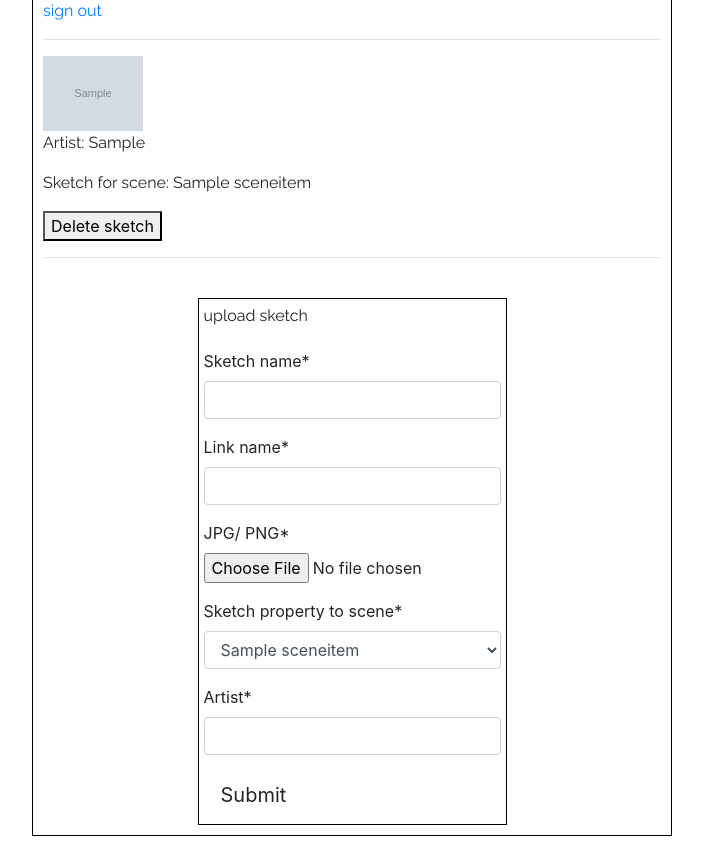
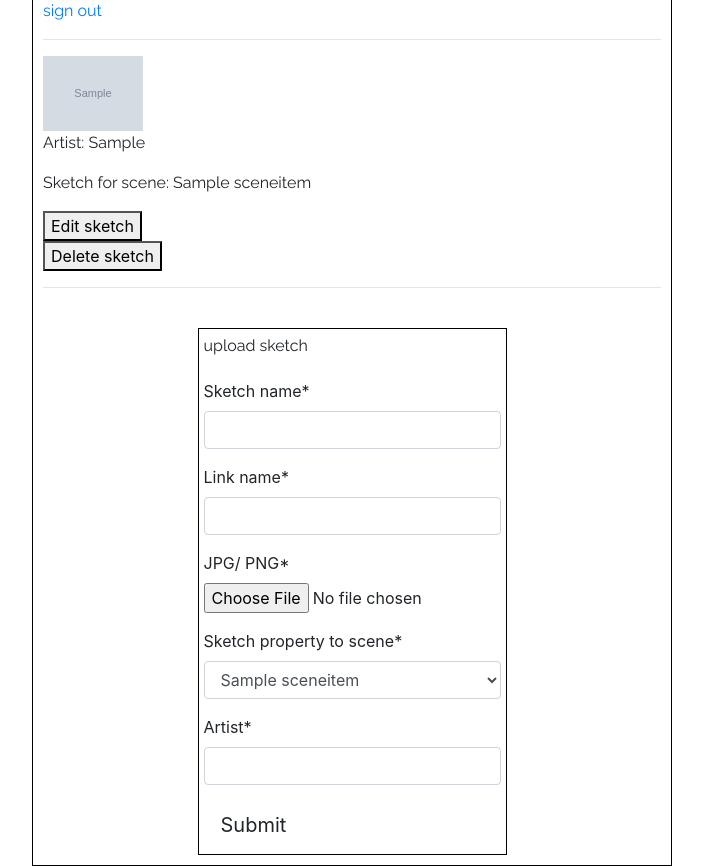
Before and after one commit to MidnattLantern/social_frames, a Django app: a page that uses templates/scene_view.html in a window 1280 px wide. Shown: the part 134-1000 px from the top of the page, without its empty margins (288-991 px from the left). Before the commit the page ends 970 px from the top, so only its background shows below. Run offline with Django 3.2, Linux system fonts and the light colour scheme; a user stored in the database is signed in; tables that the repository leaves empty hold one stand-in row (values such as "Sample post"); grey boxes marked "Sample" are stand-in pictures; some libraries are stand-ins or nearby versions.

Commit message:
add delete button for sketches

```diff
--- a/storyboard/views.py
+++ b/storyboard/views.py
@@ -143,6 +143,11 @@ class RenderSceneView(View):
             sketch.save()
         else:
             sketch_item_form = CreateSketchItem()
+
+        # tutoring help
+        delete_scene = SketchItem.objects.get(pk=scene_slug)
+        delete_scene.delete()
+
         return render(
             request,
             'scene_view.html',
@@ -150,5 +155,9 @@ class RenderSceneView(View):
                 'scene_item': scene_item,
                 'sketch_item': sketch_item,
                 'create_sketch_item': CreateSketchItem(),
+
+                # tutoring help
+                'delete_sketch_item': delete_scene,
+
             },
         )
--- a/templates/scene_view.html
+++ b/templates/scene_view.html
@@ -19,7 +19,11 @@
 </div>
 <p>Sketch for scene: {{ i.sketch_property_to_scene }} </p>
 
-<button href="#">Delete sketch</button>
+<button href="#">Edit sketch</button>
+<form>
+    {{ delete_sketch_item | crispy }}
+<button>Delete sketch</button>
+</form>
 
 <hr>
 <br>
```
Also changed, not shown: storyboard/urls.py (line endings or trailing spaces).
